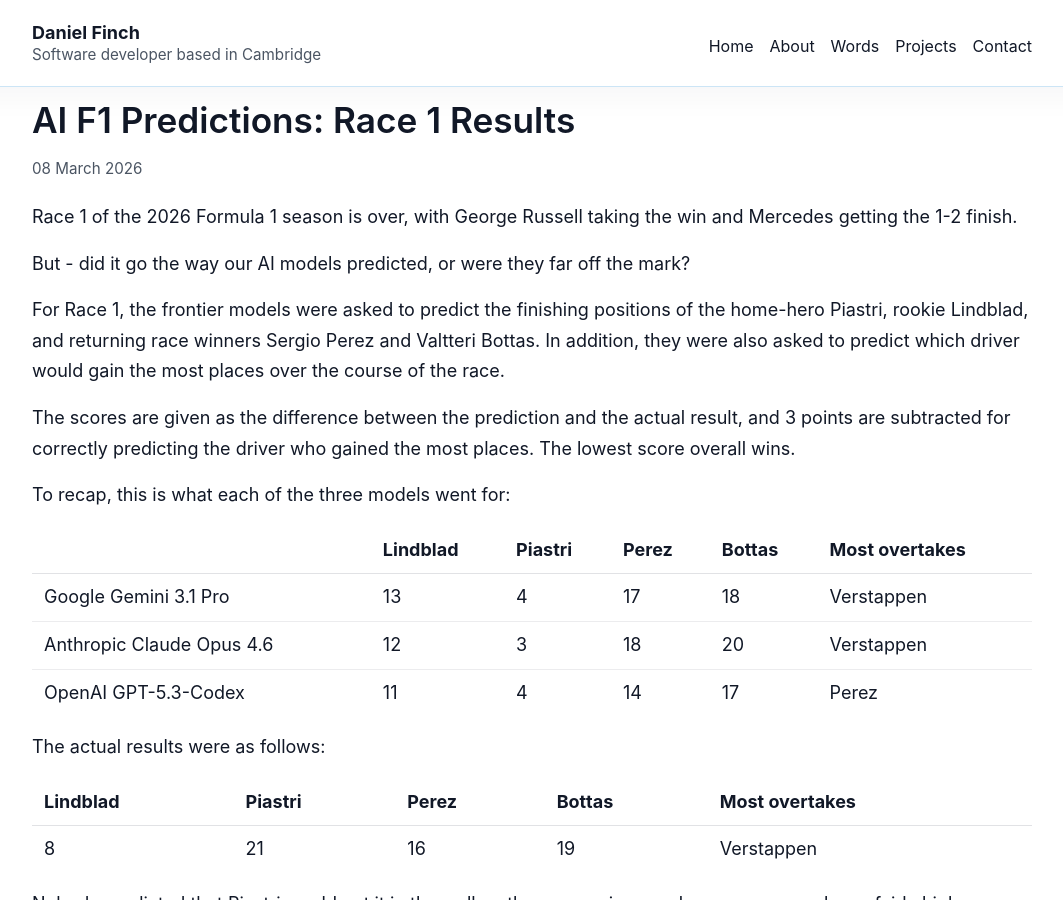
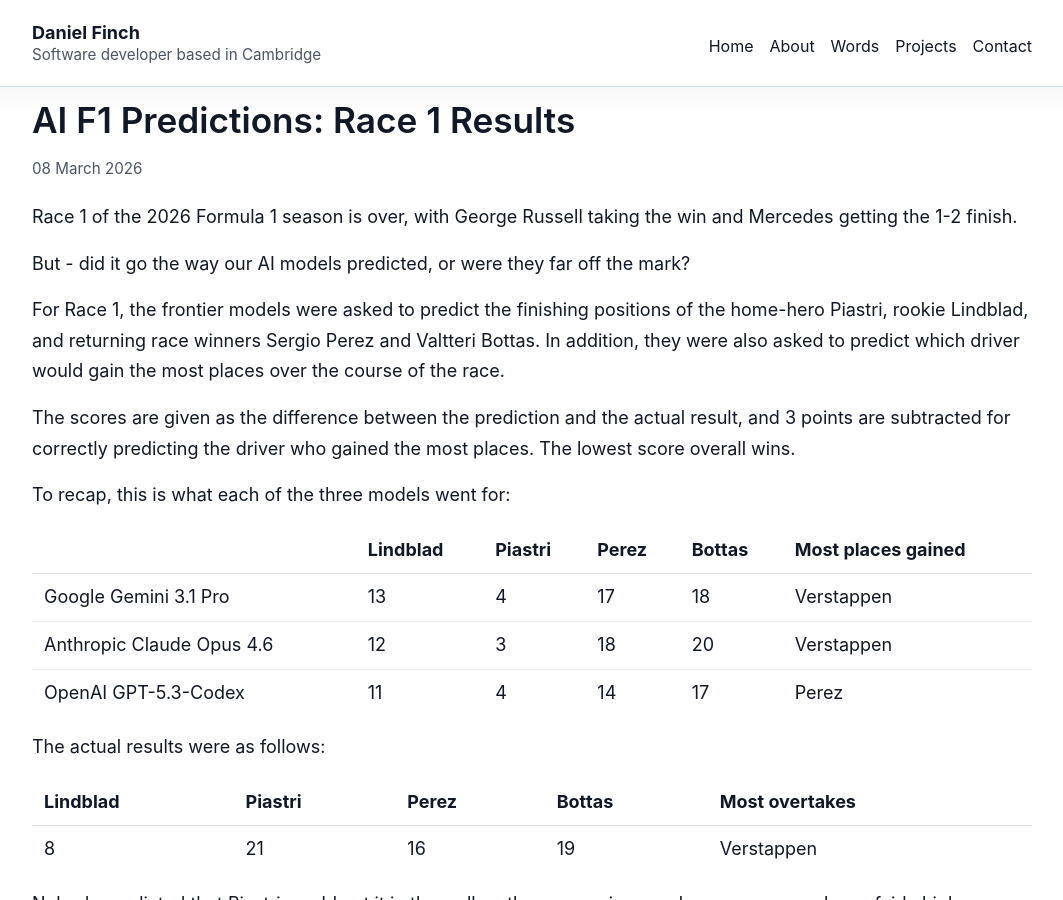
Before and after one commit to danielsamuels/danielsamuels.github.io, a Jekyll site: the page built from _posts/2026-03-08-race-1-results.md, in a window 1280 px wide and 900 px high. Shown: the whole window, without its empty margins (108-1171 px from the left). Built offline with Jekyll 4.4.1, drawn with Linux system fonts in a browser that asks for light colours.

Commit message:
Race 1 adjustments

```diff
--- a/_posts/2026-03-08-race-1-results.md
+++ b/_posts/2026-03-08-race-1-results.md
@@ -11,11 +11,11 @@
 
 To recap, this is what each of the three models went for:
 
-|                           | Lindblad | Piastri | Perez | Bottas | Most overtakes |
-| ------------------------- | -------- | ------- | ----- | ------ | -------------- |
-| Google Gemini 3.1 Pro     | 13       | 4       | 17    | 18     | Verstappen     |
-| Anthropic Claude Opus 4.6 | 12       | 3       | 18    | 20     | Verstappen     |
-| OpenAI GPT-5.3-Codex      | 11       | 4       | 14    | 17     | Perez          |
+|                           | Lindblad | Piastri | Perez | Bottas | Most places gained |
+| ------------------------- | -------- | ------- | ----- | ------ | ------------------ |
+| Google Gemini 3.1 Pro     | 13       | 4       | 17    | 18     | Verstappen         |
+| Anthropic Claude Opus 4.6 | 12       | 3       | 18    | 20     | Verstappen         |
+| OpenAI GPT-5.3-Codex      | 11       | 4       | 14    | 17     | Perez              |
 
 The actual results were as follows:
 
```
Also changed, not shown: _posts/2026-03-06-ai-f1-predictions.md (+5 -5 lines).
